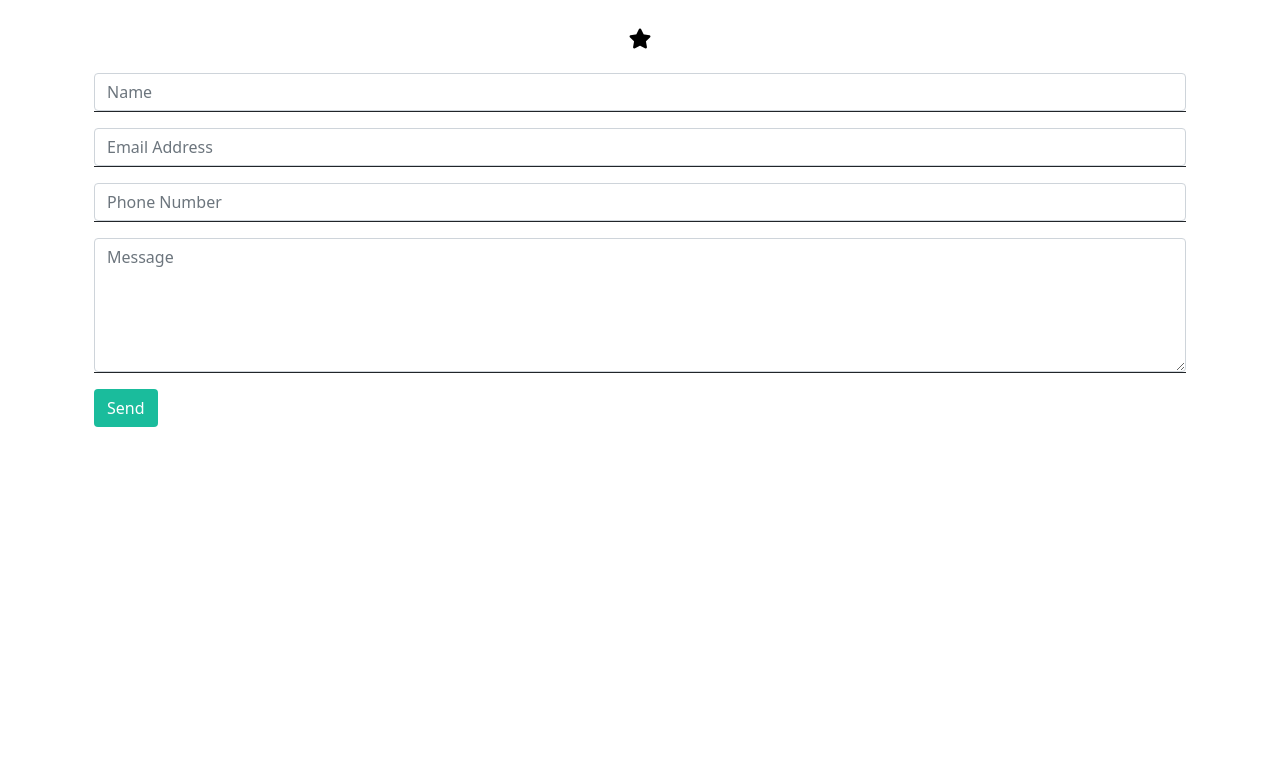
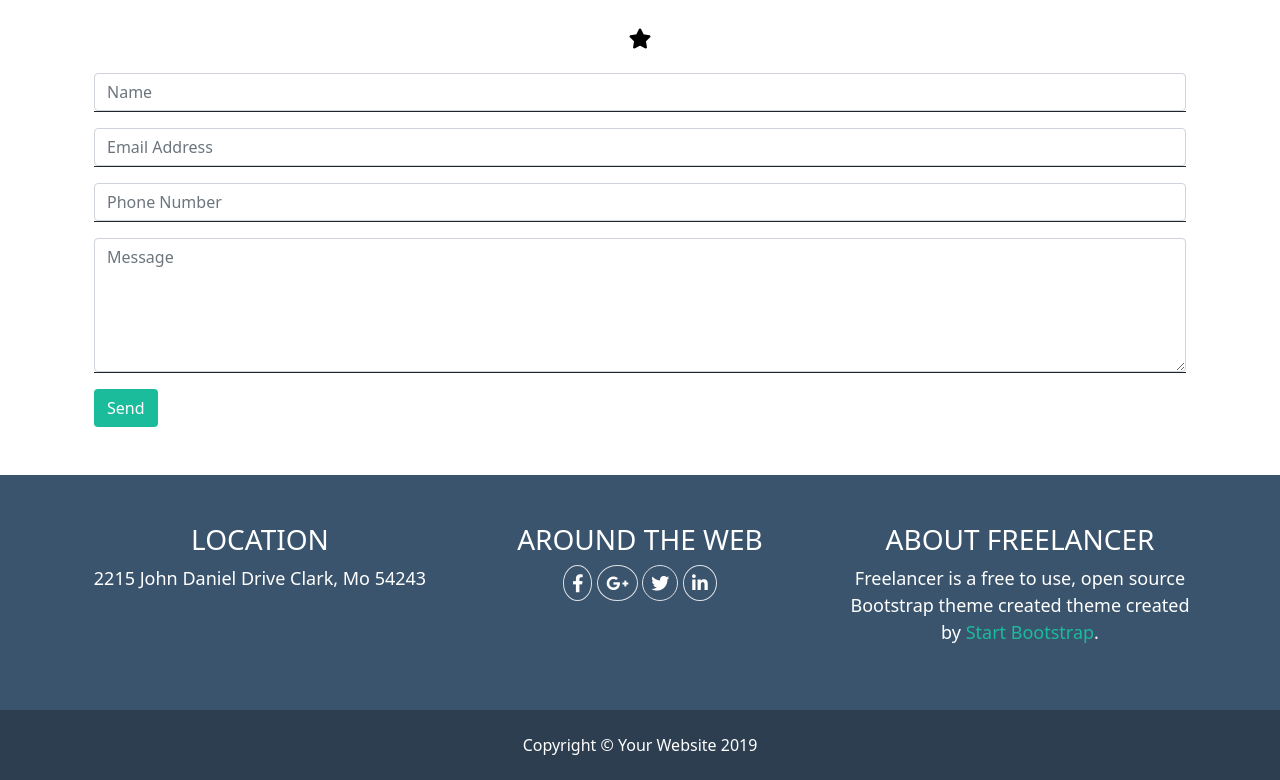
Before and after one commit to lucianomarchionna/html-css-bootstrap-freelancer, a plain HTML site: page index.html in a window 1280 px wide. Shown: the part 1760-2540 px from the top of the page. Before the commit the page ends 2235 px from the top, so only its background shows below. Drawn offline with nearby package versions, Linux system fonts and the light colour scheme.

Commit message:
Footer completo

```diff
--- a/index.html
+++ b/index.html
@@ -15,7 +15,7 @@
     <header class="my_blue_color fixed-top">
         <nav class="navbar navbar-expand-md navbar-dark bg-darkgray">
             <div class="container-fluid">
-              <a class="navbar-brand" href="#">START BOOTSTRAP</a>
+              <a class="navbar-brand" href="#"><h2>START BOOTSTRAP</h2></a>
               <button class="navbar-toggler" type="button" data-bs-toggle="collapse" data-bs-target="#navbarSupportedContent" aria-controls="navbarSupportedContent" aria-expanded="false" aria-label="Toggle navigation">
                 <span class="navbar-toggler-icon"></span>
               </button>
@@ -135,7 +135,32 @@
         </section>
     </main>
     <footer>
-
+        <section id="footer_top" class="my_lightblue_color">
+            <div class="container">
+                <div class="d-flex row text-start pt-5 pb-5 text-center">
+                    <div class="col-12 col-sm-4">
+                        <h3>LOCATION</h3>
+                        <p class="my_font_size_18px">2215 John Daniel Drive Clark, Mo 54243</p>
+                    </div>
+                    <div class="col-12 col-sm-4">
+                        <h3>AROUND THE WEB</h3>
+                        <p class="my_font_size_18px">
+                            <i class="fab fa-facebook-f rounded-circle border p-2"></i>
+                            <i class="fab fa-google-plus-g rounded-circle border p-2"></i>
+                            <i class="fab fa-twitter rounded-circle border p-2"></i>
+                            <i class="fab fa-linkedin-in rounded-circle border p-2"></i>
+                        </p>
+                    </div>
+                    <div class="col-12 col-sm-4">
+                        <h3>ABOUT FREELANCER</h3>
+                        <p class="my_font_size_18px">Freelancer is a free to use, open source Bootstrap theme created theme created by <span>Start Bootstrap</span>.</p>
+                    </div>
+                </div>
+            </div>
+        </section>
+        <section id="footer_bot" class="my_blue_color">
+            <div class="d-flex justify-content-center align-middle">Copyright &copy; Your Website 2019</div>
+        </section>
     </footer>
     <script src="https://cdn.jsdelivr.net/npm/bootstrap@5.0.2/dist/js/bootstrap.bundle.min.js" integrity="sha384-MrcW6ZMFYlzcLA8Nl+NtUVF0sA7MsXsP1UyJoMp4YLEuNSfAP+JcXn/tWtIaxVXM" crossorigin="anonymous"></script>
 </body>
--- a/style.css
+++ b/style.css
@@ -6,7 +6,7 @@
 
 /* header */
 header{
-    height: 60px;
+    height: 70px;
 }
 
 .my_blue_color{
@@ -60,7 +60,23 @@ header{
 .my_font_size_18px{
     font-size: 18px;
 }
+
+.my_lightblue_color{
+    background-color: rgb(58,84,109);
+    color: white;
+}
 /* main */
+/* footer */
+.my_font_size_18px span{
+    color: rgb(26,188,156);
+}
+
+#footer_bot{
+    height: 70px;
+    line-height: 70px;
+}
+/* footer */
+
 /* debug */
 /* .debug header{
     background: rgb(44,62,80);
```
